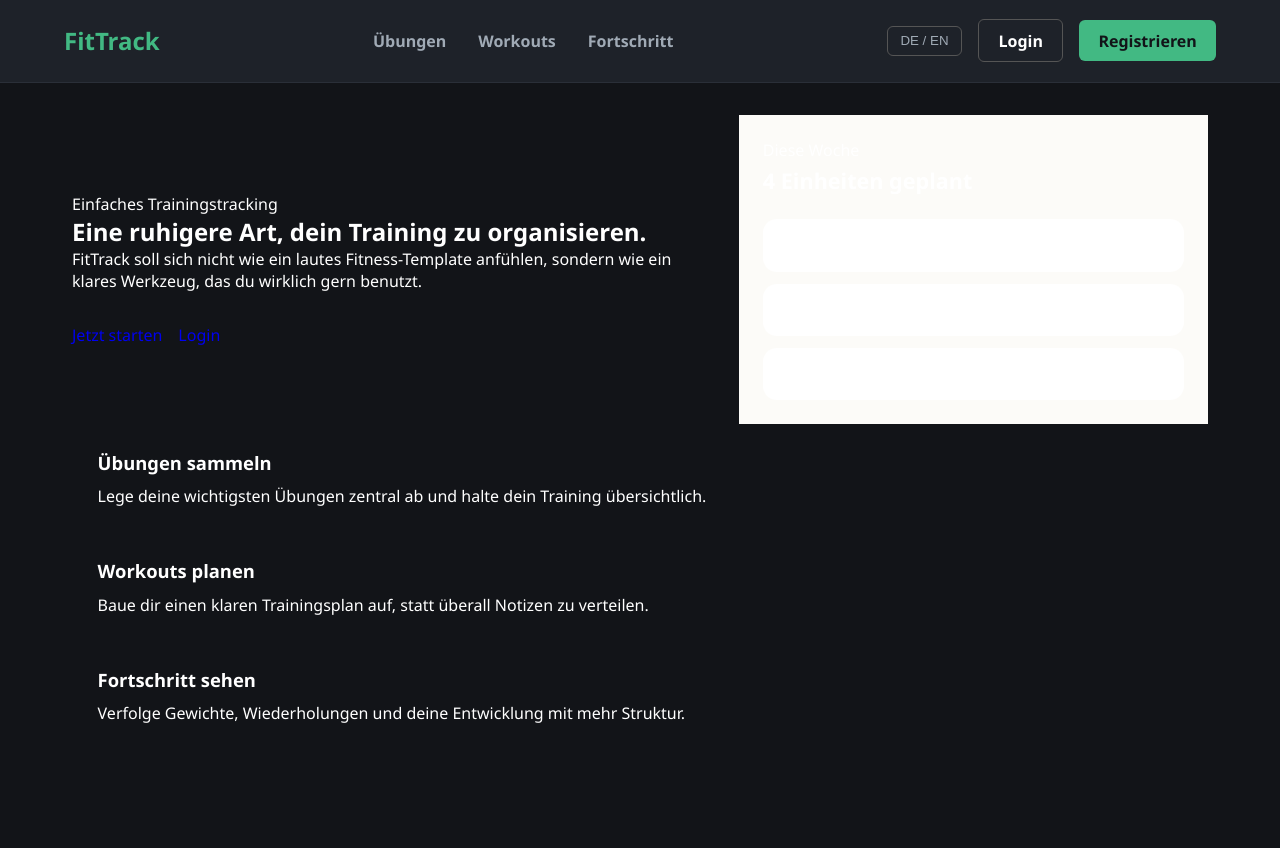
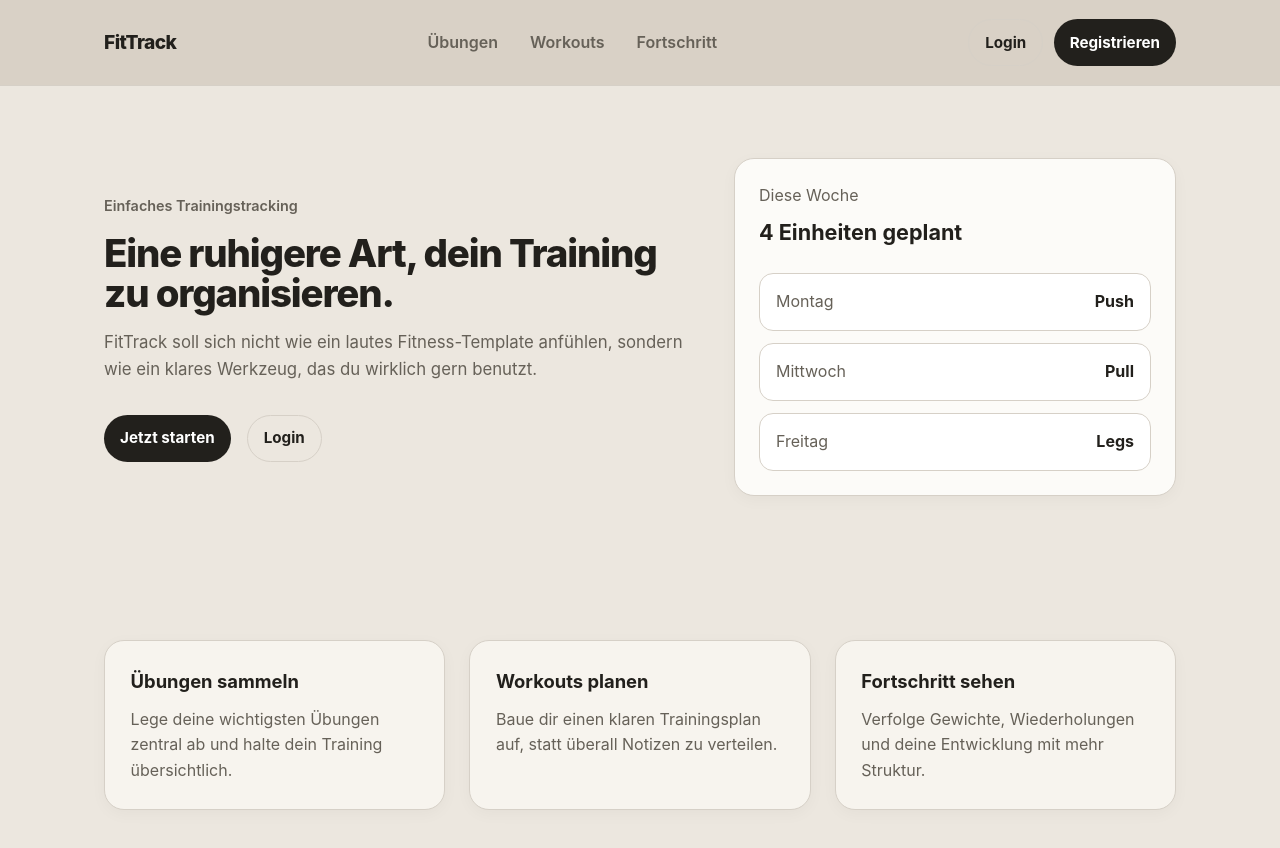
Before and after one commit to Limason17/fittrack-ipt7.1, a Vue app in the folder frontend/: page / in a window 1280 px wide. Shown: the top 848 px of the page. Before the commit the page ends 800 px from the top, so only its background shows below. Built offline with nearby package versions, Linux system fonts and the light colour scheme.

Commit message:
feat(frontend): redesign app layout and fixed top navigation

```diff
--- a/frontend/src/App.vue
+++ b/frontend/src/App.vue
@@ -4,19 +4,8 @@ import Navbar from './components/Navbar.vue'
 </script>
 
 <template>
-  <header>
+  <div>
     <Navbar />
-  </header>
-
-  <main>
     <RouterView />
-  </main>
+  </div>
 </template>
-
-<style scoped>
-main {
-  padding: 2rem;
-  max-width: 1200px;
-  margin: 0 auto;
-}
-</style>
--- a/frontend/src/assets/main.css
+++ b/frontend/src/assets/main.css
@@ -1,23 +1,186 @@
+:root {
+    --bg: #ece7df;
+    --surface: #f7f4ee;
+    --surface-soft: #f2eee8;
+    --nav-bg: #e3ddd4;
+    --border: #d6d0c7;
+
+    --text: #22201c;
+    --text-soft: #666158;
+    --text-muted: #8a8378;
+
+    --accent: #2f7d57;
+    --accent-hover: #276847;
+
+    --container: 1120px;
+    --radius-lg: 20px;
+    --radius-md: 14px;
+    --radius-sm: 10px;
+
+    --shadow-sm: 0 4px 16px rgba(0, 0, 0, 0.035);
+    --shadow-md: 0 10px 30px rgba(0, 0, 0, 0.05);
+}
+
 * {
     margin: 0;
     padding: 0;
     box-sizing: border-box;
 }
 
-body {
-    font-family: 'Segoe UI', Tahoma, Geneva, Verdana, sans-serif;
-    background-color: #121418;
-    color: #ffffff;
-    -webkit-font-smoothing: antialiased;
+html,
+body,
+#app {
+    min-height: 100%;
 }
 
-#app {
-    width: 100%;
-    min-height: 100vh;
-    display: flex;
-    flex-direction: column;
+body {
+    font-family: Inter, "Segoe UI", Arial, sans-serif;
+    background: var(--bg);
+    color: var(--text);
+    line-height: 1.6;
+    -webkit-font-smoothing: antialiased;
+    -moz-osx-font-smoothing: grayscale;
 }
 
 a {
+    color: inherit;
     text-decoration: none;
 }
+
+button,
+input,
+textarea,
+select {
+    font: inherit;
+}
+
+button {
+    border: none;
+    cursor: pointer;
+}
+
+.page-container {
+    width: 100%;
+    max-width: var(--container);
+    margin: 0 auto;
+    padding: 0 1.5rem;
+}
+
+.section {
+    padding: 4.5rem 0;
+}
+
+.card {
+    background: var(--surface);
+    border: 1px solid var(--border);
+    border-radius: var(--radius-lg);
+    box-shadow: var(--shadow-sm);
+}
+
+.page-title {
+    font-size: clamp(2rem, 3vw, 3rem);
+    line-height: 1.05;
+    font-weight: 800;
+    letter-spacing: -0.03em;
+    margin-bottom: 1rem;
+}
+
+.page-subtitle {
+    max-width: 700px;
+    color: var(--text-soft);
+    font-size: 1.05rem;
+}
+
+.btn {
+    display: inline-flex;
+    align-items: center;
+    justify-content: center;
+    min-height: 40px;
+    padding: 0.65rem 1rem;
+    border-radius: 999px;
+    font-weight: 650;
+    font-size: 0.95rem;
+    transition: 0.2s ease;
+}
+
+.btn-primary {
+    background: var(--text);
+    color: #ffffff;
+}
+
+.btn-primary:hover {
+    background: #2d2a26;
+}
+
+.btn-secondary {
+    background: transparent;
+    color: var(--text);
+    border: 1px solid var(--border);
+}
+
+.btn-secondary:hover {
+    background: var(--surface-soft);
+}
+
+.input {
+    width: 100%;
+    min-height: 48px;
+    padding: 0.85rem 0.95rem;
+    border-radius: 12px;
+    border: 1px solid var(--border);
+    background: #fbfaf7;
+    color: var(--text);
+    outline: none;
+    transition: 0.2s ease;
+}
+
+.input::placeholder {
+    color: var(--text-muted);
+}
+
+.input:focus {
+    border-color: #bdb6aa;
+}
+
+.form-group {
+    display: flex;
+    flex-direction: column;
+    gap: 0.45rem;
+}
+
+.form-label {
+    color: var(--text-soft);
+    font-size: 0.95rem;
+    font-weight: 600;
+}
+
+.grid-2 {
+    display: grid;
+    grid-template-columns: repeat(2, minmax(0, 1fr));
+    gap: 1.5rem;
+}
+
+.grid-3 {
+    display: grid;
+    grid-template-columns: repeat(3, minmax(0, 1fr));
+    gap: 1.5rem;
+}
+
+.eyebrow {
+    display: inline-block;
+    color: var(--text-soft);
+    font-size: 0.9rem;
+    font-weight: 600;
+    margin-bottom: 1rem;
+}
+
+@media (max-width: 900px) {
+    .grid-2,
+    .grid-3 {
+        grid-template-columns: 1fr;
+    }
+
+    .section {
+        padding: 3rem 0;
+    }
+}
--- a/frontend/src/components/Navbar.vue
+++ b/frontend/src/components/Navbar.vue
@@ -3,102 +3,79 @@ import { RouterLink } from 'vue-router'
 </script>
 
 <template>
-  <nav class="navbar">
-    <div class="logo">
-      <RouterLink to="/">FitTrack</RouterLink>
-    </div>
+  <nav class="nav-wrap">
+    <div class="page-container">
+      <div class="nav-inner">
+        <RouterLink to="/" class="brand">FitTrack</RouterLink>
 
-    <ul class="nav-links">
-      <li><RouterLink to="/exercises">Übungen</RouterLink></li>
-      <li><RouterLink to="/workouts">Workouts</RouterLink></li>
-      <li><RouterLink to="/progress">Fortschritt</RouterLink></li>
-    </ul>
+        <div class="nav-links">
+          <RouterLink to="/exercises">Übungen</RouterLink>
+          <RouterLink to="/workouts">Workouts</RouterLink>
+          <RouterLink to="/progress">Fortschritt</RouterLink>
+        </div>
 
-    <div class="nav-actions">
-      <button class="lang-switch" title="Sprache wechseln">DE / EN</button>
-      <RouterLink to="/login" class="btn login-btn">Login</RouterLink>
-      <RouterLink to="/register" class="btn register-btn">Registrieren</RouterLink>
+        <div class="nav-actions">
+          <RouterLink to="/login" class="btn btn-secondary">Login</RouterLink>
+          <RouterLink to="/register" class="btn btn-primary">Registrieren</RouterLink>
+        </div>
+      </div>
     </div>
   </nav>
 </template>
 
 <style scoped>
-.navbar {
-  display: flex;
-  justify-content: space-between;
-  align-items: center;
-  padding: 1.2rem 5%;
-  background-color: #1e2229;
-  border-bottom: 1px solid #2a2f38;
+.nav-wrap {
+  position: sticky;
+  top: 0;
+  z-index: 1000;
+  padding: 1rem 0;
+  background: #d9d1c6;
+  border-bottom: 1px solid var(--border);
 }
 
-.logo a {
-  font-size: 1.5rem;
+.nav-inner {
+  display: flex;
+  align-items: center;
+  justify-content: space-between;
+  gap: 1.5rem;
+  padding: 0.2rem 0;
+}
+
+.brand {
+  font-size: 1.2rem;
   font-weight: 800;
-  color: #42b983;
+  letter-spacing: -0.03em;
 }
 
 .nav-links {
   display: flex;
-  list-style: none;
   gap: 2rem;
 }
 
 .nav-links a {
-  color: #a0aab5;
+  color: var(--text-soft);
   font-weight: 600;
-  transition: color 0.3s ease;
 }
 
-.nav-links a:hover,
-.nav-links a.router-link-active {
-  color: #42b983;
+.nav-links a.router-link-active,
+.nav-links a:hover {
+  color: var(--text);
 }
 
 .nav-actions {
   display: flex;
-  align-items: center;
-  gap: 1rem;
+  gap: 0.65rem;
 }
 
-.lang-switch {
-  background: transparent;
-  border: 1px solid #555;
-  color: #a0aab5;
-  padding: 0.4rem 0.8rem;
-  border-radius: 6px;
-  cursor: pointer;
-  transition: all 0.3s ease;
-}
+@media (max-width: 900px) {
+  .nav-inner {
+    flex-direction: column;
+    align-items: flex-start;
+  }
 
-.lang-switch:hover {
-  border-color: #42b983;
-  color: #42b983;
-}
-
-.btn {
-  padding: 0.6rem 1.2rem;
-  border-radius: 6px;
-  font-weight: 600;
-  transition: all 0.3s ease;
-}
-
-.login-btn {
-  color: #ffffff;
-  border: 1px solid #555;
-}
-
-.login-btn:hover {
-  border-color: #42b983;
-  color: #42b983;
-}
-
-.register-btn {
-  background-color: #42b983;
-  color: #121418;
-}
-
-.register-btn:hover {
-  background-color: #3aa876;
+  .nav-links,
+  .nav-actions {
+    flex-wrap: wrap;
+  }
 }
 </style>
--- a/frontend/src/router/index.js
+++ b/frontend/src/router/index.js
@@ -1,40 +1,42 @@
 import { createRouter, createWebHistory } from 'vue-router'
 import HomeView from '../views/HomeView.vue'
 
-const router = createRouter({
-    history: createWebHistory(import.meta.env.BASE_URL),
-    routes:[
+const routes = [
     {
         path: '/',
         name: 'home',
-            component: HomeView
+        component: HomeView,
     },
     {
         path: '/login',
         name: 'login',
-            component: () => import('../views/LoginView.vue')
+        component: () => import('../views/LoginView.vue'),
     },
     {
         path: '/register',
         name: 'register',
-            component: () => import('../views/RegisterView.vue')
+        component: () => import('../views/RegisterView.vue'),
     },
     {
         path: '/exercises',
         name: 'exercises',
-            component: () => import('../views/ExercisesView.vue')
+        component: () => import('../views/ExercisesView.vue'),
     },
     {
         path: '/workouts',
         name: 'workouts',
-            component: () => import('../views/WorkoutsView.vue')
+        component: () => import('../views/WorkoutsView.vue'),
     },
     {
         path: '/progress',
         name: 'progress',
-            component: () => import('../views/ProgressView.vue')
-        }
+        component: () => import('../views/ProgressView.vue'),
+    },
 ]
+
+const router = createRouter({
+    history: createWebHistory(import.meta.env.BASE_URL),
+    routes,
 })
 
 export default router
```
Lines whose indentation alone changed are shown as unchanged.
